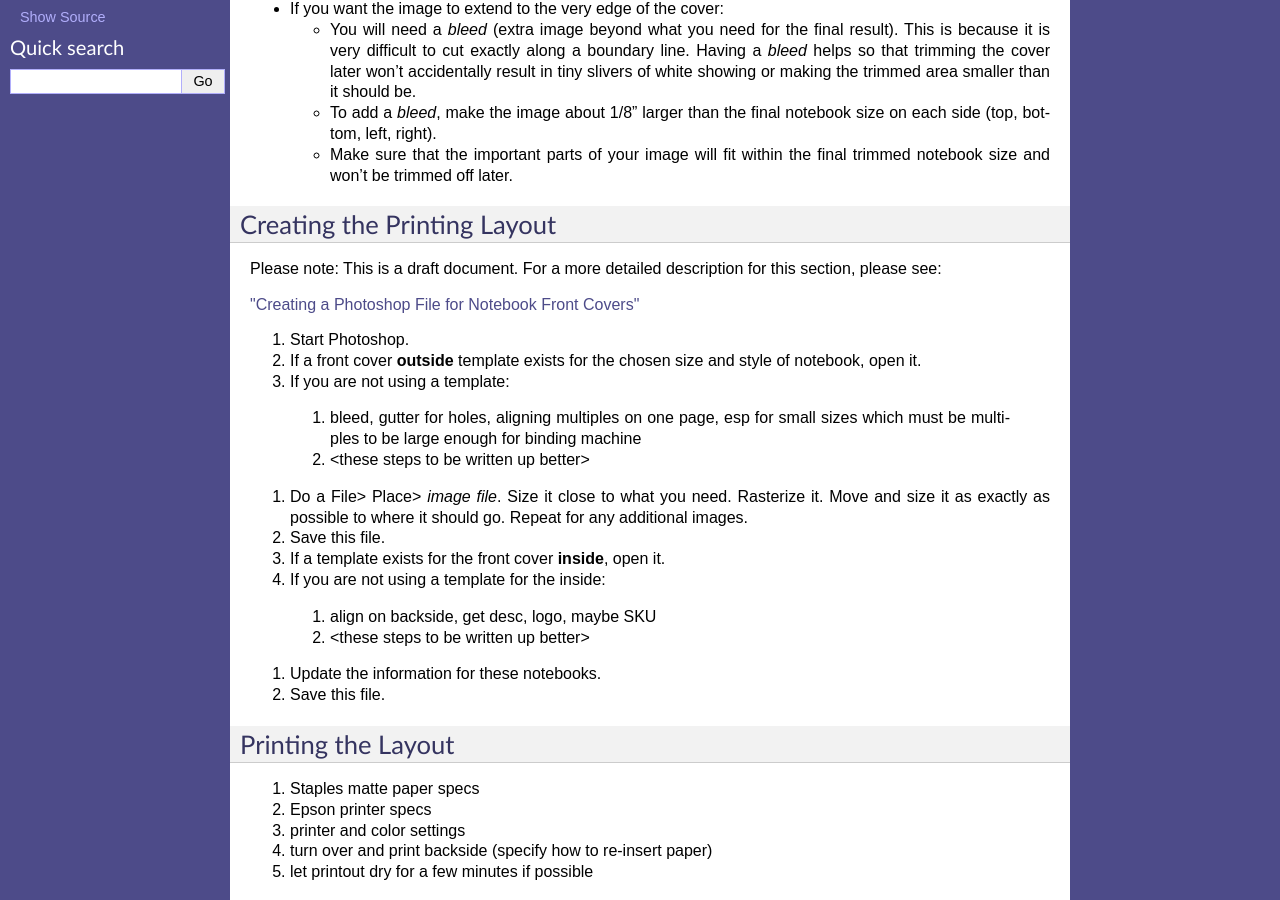
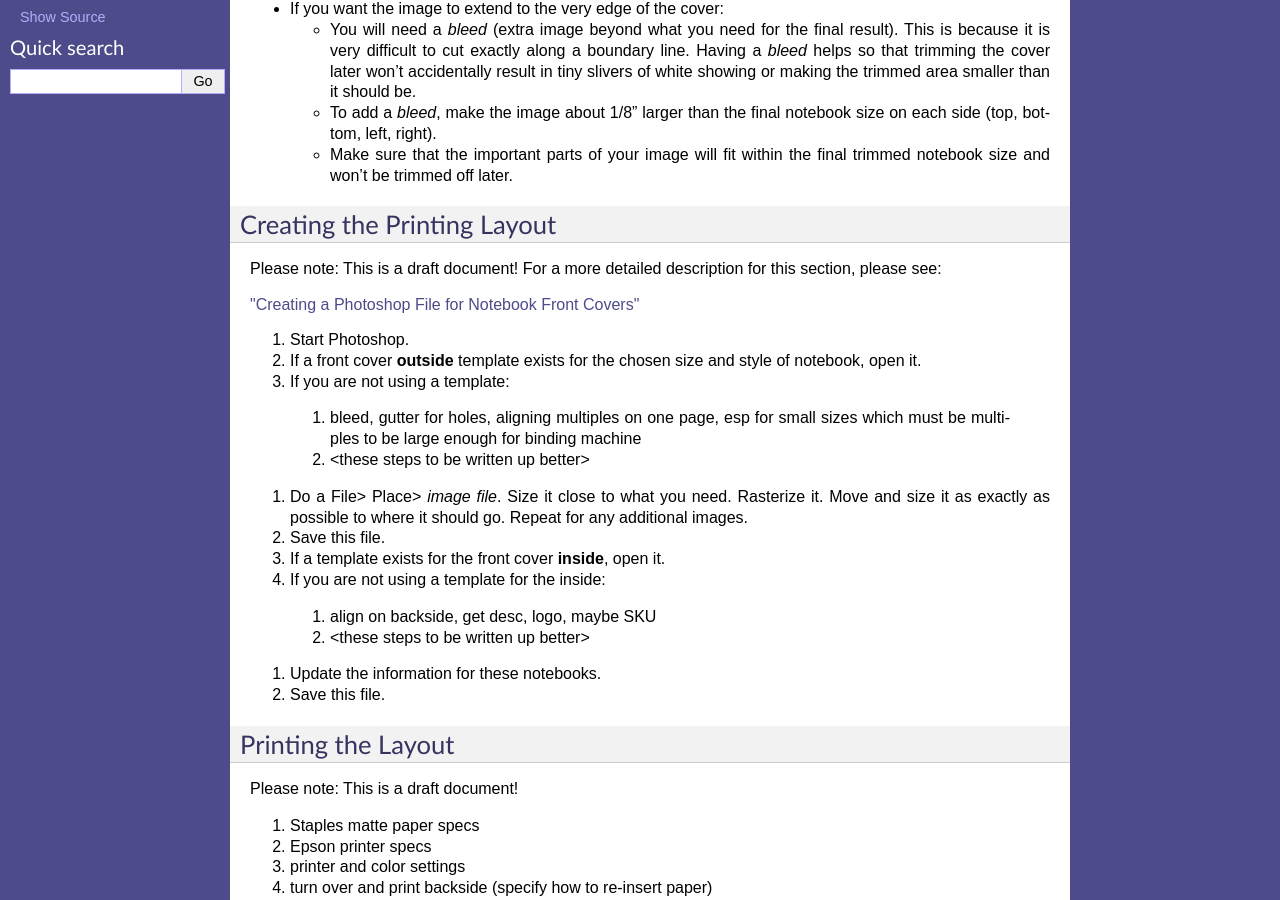
Before and after one commit to loiskilberg/create_spiral_notebook, a Sphinx documentation site: the page built from source/01_prepare_front_cover.rst, in a window 1280 px wide and 900 px high, scrolled down 681 px. Built offline with Sphinx 7.4.7, drawn with Linux system fonts in a browser that asks for light colours; pages that are not in the unit, such as notebooks, are missing from menus.

Commit message:
add another note about being a draft document

```diff
--- a/source/01_prepare_front_cover.rst
+++ b/source/01_prepare_front_cover.rst
@@ -36,7 +36,7 @@ Additionally, you may use just an excerpt of an image to go on the cover. In the
 Creating the Printing Layout
 ============================
 
-Please note: This is a draft document. For a more detailed description for this section, please see:
+Please note: This is a draft document! For a more detailed description for this section, please see:
 
 .. raw:: html
 
@@ -63,6 +63,8 @@ Please note: This is a draft document. For a more detailed description for this
 
 Printing the Layout
 ===================
+
+Please note: This is a draft document!
 
 #. Staples matte paper specs
 #. Epson printer specs
```
